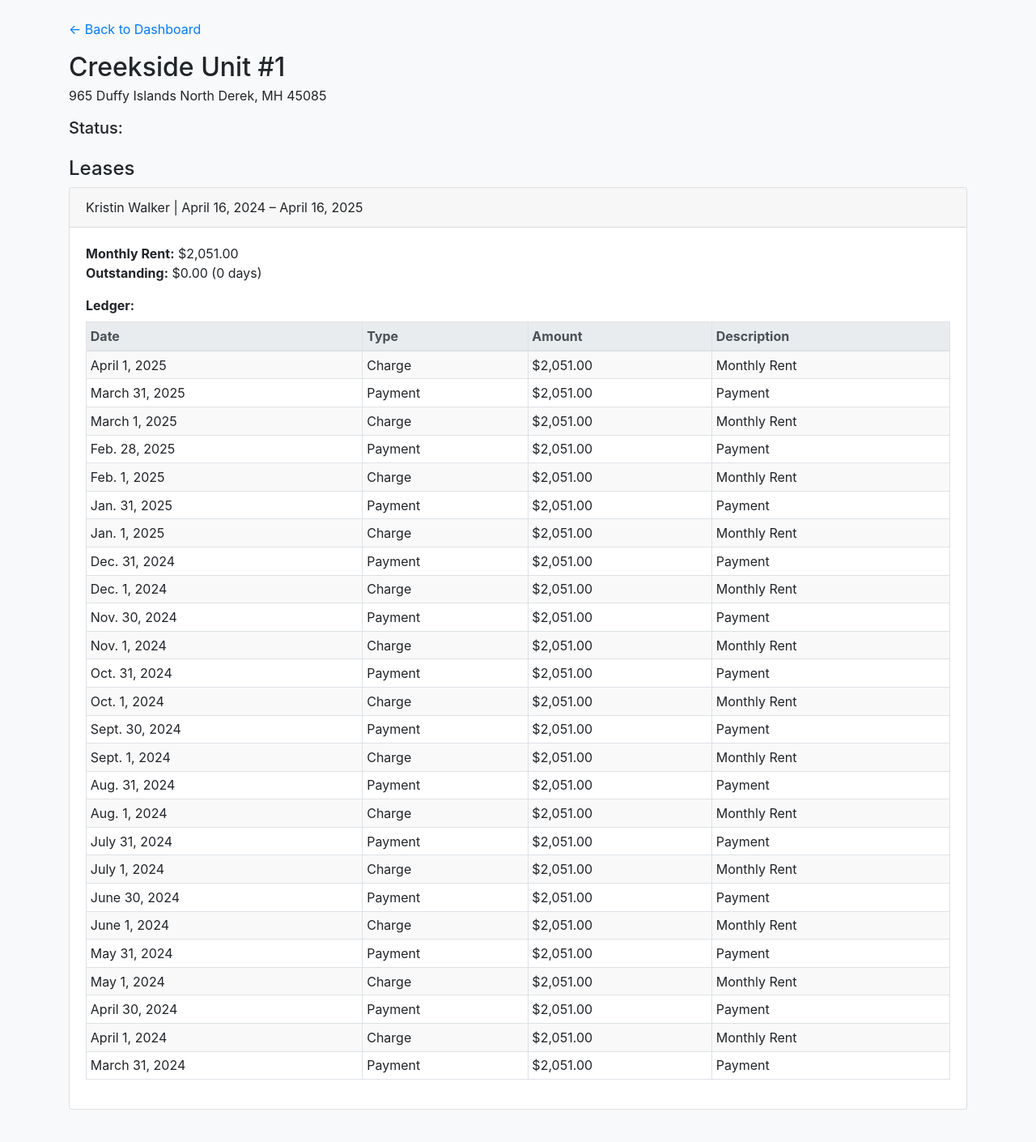
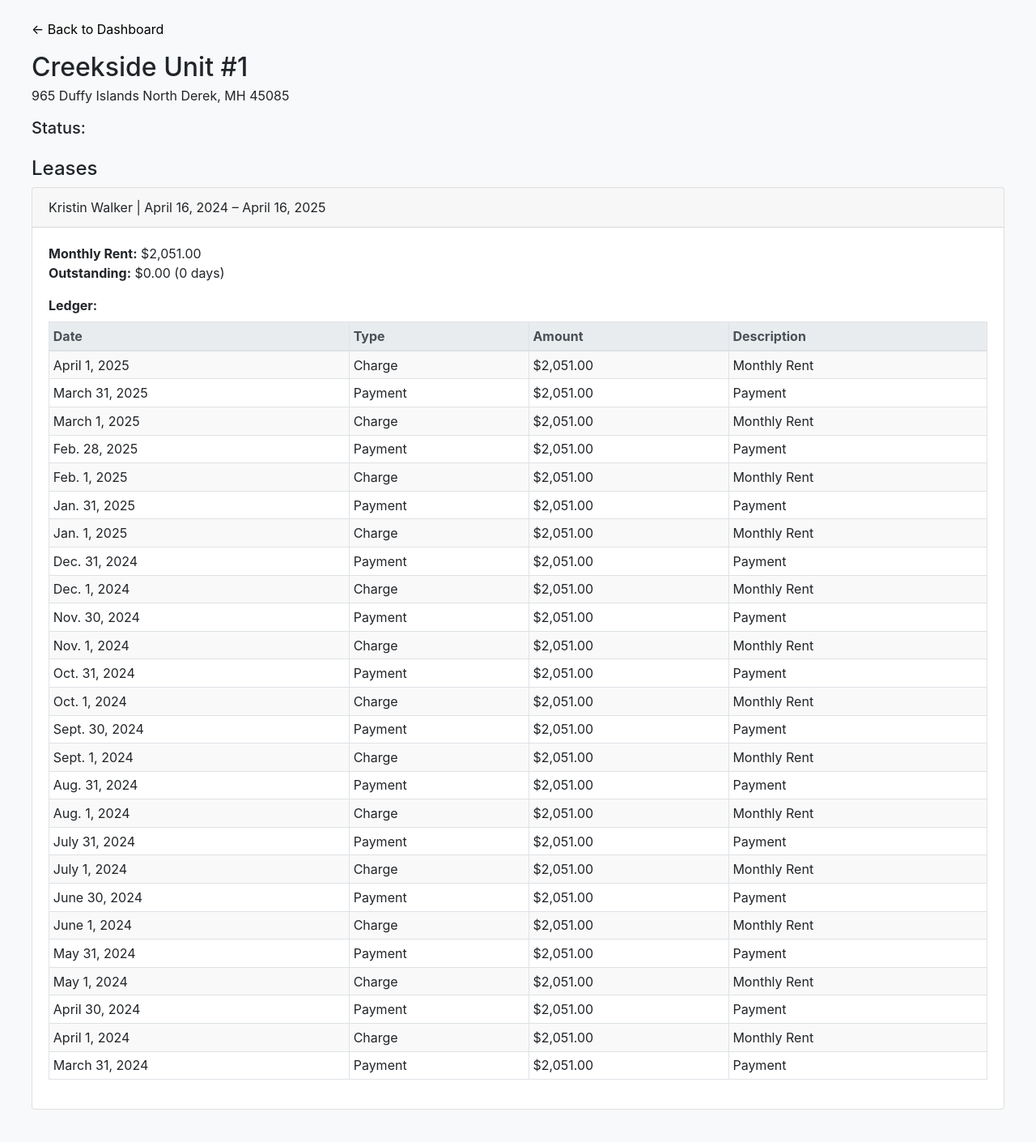
Before and after one commit to scottgriffinm/Lease-Tracker, a Django app: page /units/15001/ in a window 1280 px wide. Shown: the whole page at 81% size. Run offline with Django 5.2, Linux system fonts and the light colour scheme; data comes from the database, SQL or seed files in the repository; some libraries are stand-ins or nearby versions.

Commit message:
link styling, detail page content takes up full screen width

```diff
--- a/property_management/rentals/templates/rentals/dashboard.html
+++ b/property_management/rentals/templates/rentals/dashboard.html
@@ -25,6 +25,12 @@
                 -moz-user-select: none;
                 -ms-user-select: none;
                 cursor: pointer;
+            }
+            a {
+                color:black;
+            }
+            a:hover {
+                color:black;
             }
             .card {
                 margin-bottom: 20px;
--- a/property_management/rentals/templates/rentals/unit_detail.html
+++ b/property_management/rentals/templates/rentals/unit_detail.html
@@ -8,10 +8,18 @@
         .table-striped tbody tr:nth-of-type(odd) {
             background-color: #f9f9f9;
         }
+
+        a {
+            color: black;
+        }
+
+        a:hover {
+            color: black;
+        }
     </style>
 </head>
 <body class="p-4 bg-light">
-<div class="container">
+<div class="container-fluid">
     <a href="{% url 'dashboard' %}">← Back to Dashboard</a>
     <h2 class="mt-3 mb-1">{{ unit.property.name }} Unit #{{ unit.number }}</h2>
     <p class="mb-3">{{ unit.property.address }}</p>
--- a/property_management/rentals/views.py
+++ b/property_management/rentals/views.py
@@ -126,6 +126,7 @@ def units_api(request):
     for unit in units:
         active_lease = next(iter(unit.lease_set.all()), None)
         tenant_name = active_lease.tenant.name if active_lease and active_lease.tenant else "None"
+        tenant_string = '';
 
         if unit.is_occupied:
             status = "Occupied"
@@ -138,7 +139,7 @@ def units_api(request):
             'property': unit.property.name,
             'unit': f'<a href="/units/{unit.id}/">#{unit.number}</a>',
             'address': unit.property.address,
-            'tenant': tenant_name,
+            'tenant': tenant_name if tenant_name == "None" else f'<a href="/people/{active_lease.tenant.id}/">{tenant_name}</a>',
             'rent': f"${int(unit.monthly_rent):,}",
             'status': status
         })
```
Also changed, not shown: property_management/rentals/templates/rentals/people.html (+16 -2 lines), property_management/rentals/templates/rentals/person_detail.html (+20 -4 lines). Lines whose indentation alone changed are shown as unchanged.
